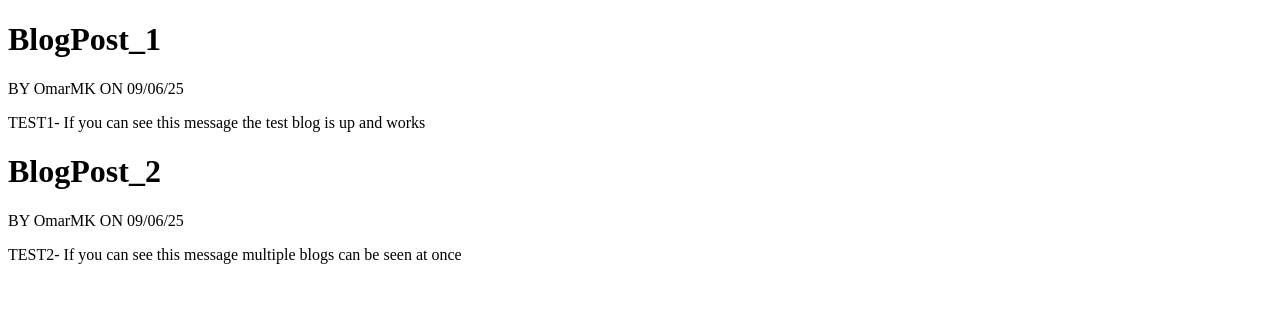
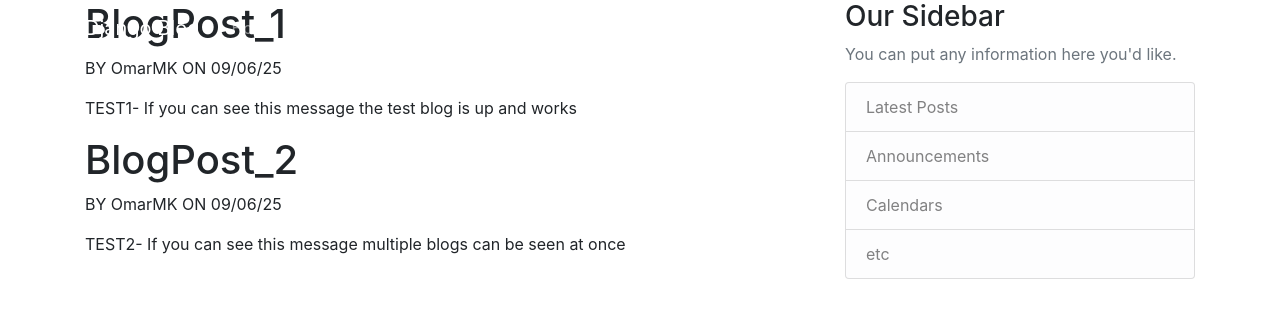
Before and after one commit to O-kass/Django2, a Django app: page / in a window 1280 px wide. Shown: the top 318 px of the page. Run offline with Django 5.2, Linux system fonts and the light colour scheme.

Commit message:
now adding styling so link to script in css file

```diff
--- a/django_project/blog/templates/blog/base.html
+++ b/django_project/blog/templates/blog/base.html
@@ -1,7 +1,18 @@
+{% load static %}
 <!DOCTYPE html>
 <html lang="en">
 <head>
-    <meta charset="UTF-8">
+
+
+
+    <!-- Required meta tags -->
+    <meta charset="utf-8">
+    <meta name="viewport" content="width=device-width, initial-scale=1, shrink-to-fit=no">
+
+    <!-- Bootstrap CSS -->
+    <link rel="stylesheet" href="https://cdn.jsdelivr.net/npm/bootstrap@4.4.1/dist/css/bootstrap.min.css" integrity="sha384-Vkoo8x4CGsO3+Hhxv8T/Q5PaXtkKtu6ug5TOeNV6gBiFeWPGFN9MuhOf23Q9Ifjh" crossorigin="anonymous">
+
+    <link rel="stylesheet" type="text/css" href="{% static 'blog/main.css' %}">
     {% if title%}
       <title>DJANGO BLOG V1 - {{title}}</title>
     {% else %}
@@ -9,6 +20,53 @@
     {% endif %}
 </head>
 <body>
- {% block content %} {% endblock %}
+  <header class="site-header">
+      <nav class="navbar navbar-expand-md navbar-dark bg-steel fixed-top">
+        <div class="container">
+          <a class="navbar-brand mr-4" href="{& url 'blog-home'&}">Django Blog</a>
+          <button class="navbar-toggler" type="button" data-toggle="collapse" data-target="#navbarToggle" aria-controls="navbarToggle" aria-expanded="false" aria-label="Toggle navigation">
+          <span class="navbar-toggler-icon"></span>
+          </button>
+          <div class="collapse navbar-collapse" id="navbarToggle">
+            <div class="navbar-nav mr-auto">
+              <a class="nav-item nav-link" href="{% url 'blog-home' %}">Home</a>
+              <a class="nav-item nav-link" href="{% url 'blog-about' %}">About</a>
+            </div>
+            <!-- Navbar Right Side -->
+            <div class="navbar-nav">
+              <a class="nav-item nav-link" href="#">Login</a>
+              <a class="nav-item nav-link" href="#">Register</a>
+            </div>
+          </div>
+        </div>
+      </nav>
+</header>
+      <main role="main" class="container">
+      <div class="row">
+        <div class="col-md-8">
+          {% block content %}{% endblock %}
+        </div>
+        <div class="col-md-4">
+          <div class="content-section">
+            <h3>Our Sidebar</h3>
+            <p class='text-muted'>You can put any information here you'd like.
+              <ul class="list-group">
+                <li class="list-group-item list-group-item-light">Latest Posts</li>
+                <li class="list-group-item list-group-item-light">Announcements</li>
+                <li class="list-group-item list-group-item-light">Calendars</li>
+                <li class="list-group-item list-group-item-light">etc</li>
+              </ul>
+            </p>
+          </div>
+        </div>
+      </div>
+    </main>
+
+
+ <!-- Optional JavaScript -->
+    <!-- jQuery first, then Popper.js, then Bootstrap JS -->
+    <script src="https://code.jquery.com/jquery-3.4.1.slim.min.js" integrity="sha384-J6qa4849blE2+poT4WnyKhv5vZF5SrPo0iEjwBvKU7imGFAV0wwj1yYfoRSJoZ+n" crossorigin="anonymous"></script>
+    <script src="https://cdn.jsdelivr.net/npm/popper.js@1.16.0/dist/umd/popper.min.js" integrity="sha384-Q6E9RHvbIyZFJoft+2mJbHaEWldlvI9IOYy5n3zV9zzTtmI3UksdQRVvoxMfooAo" crossorigin="anonymous"></script>
+    <script src="https://cdn.jsdelivr.net/npm/bootstrap@4.4.1/dist/js/bootstrap.min.js" integrity="sha384-wfSDF2E50Y2D1uUdj0O3uMBJnjuUD4Ih7YwaYd1iqfktj0Uod8GCExl3Og8ifwB6" crossorigin="anonymous"></script>
 </body>
 </html>
```
